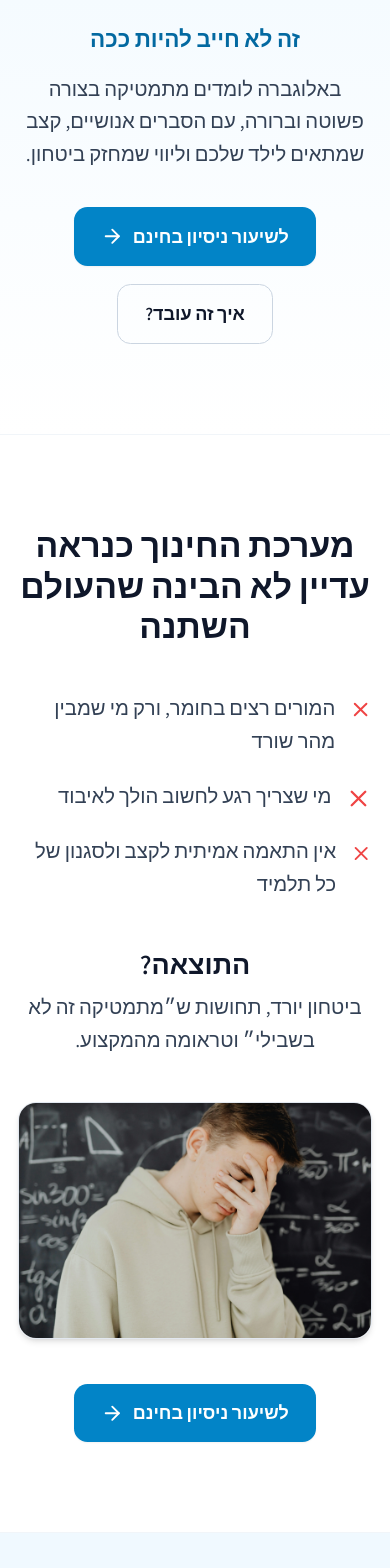
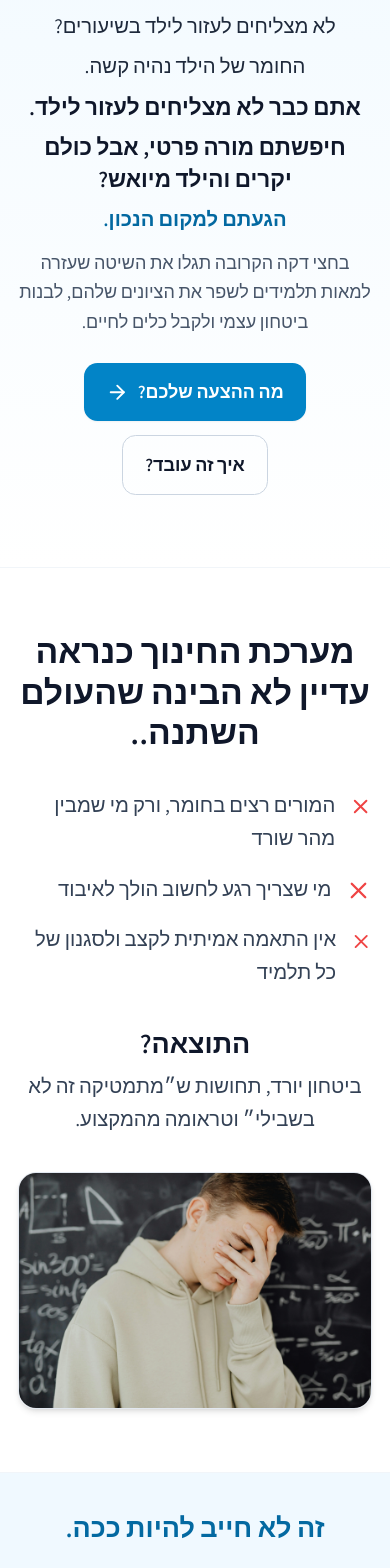
Before and after one commit to Roei2005/alogebra-parents-landing, a React (Vite) app: page / in a window 390 px wide. Shown: the part 220-1788 px from the top of the page. Built offline with nearby package versions, Linux system fonts and the light colour scheme.

Commit message:
Update Servicez.tsx

```diff
--- a/src/Servicez.tsx
+++ b/src/Servicez.tsx
@@ -2,7 +2,7 @@
 import React, { useEffect, useState } from "react";
 import { X, Check, ArrowRight } from "lucide-react";
 
-// תמונת התלמיד המיואש (להניח ב- src/assets/)
+// תמונת "תלמיד מיואש" — לשים ב- src/assets/
 import studentFrustrated from "./assets/pexels-karolina-grabowska-6256115.webp";
 
 export default function Servicez() {
@@ -12,37 +12,51 @@ export default function Servicez() {
     const onScroll = () => {
       const scrolled = window.scrollY;
       const total = document.documentElement.scrollHeight - window.innerHeight;
-      setShowFloat(scrolled / total > 0.1); // להציג כפתור צף לאחר ~10% גלילה
+      setShowFloat(scrolled / total > 0.1);
     };
     onScroll();
     window.addEventListener("scroll", onScroll, { passive: true });
     return () => window.removeEventListener("scroll", onScroll);
   }, []);
 
+  // אם שינית את הסיומת (png/jpg/webp) — עדכן כאן:
+  const teacherExtraImg = "/73388517-d675-4a3b-bdec-a667582ebbb9 (1).png";
+
   return (
     <main dir="rtl" className="min-h-screen bg-white text-slate-900">
-      {/* ===== HERO (הפתיח המקורי) ===== */}
-      <section className="bg-gradient-to-b from-sky-50 to-white py-20 md:py-24">
+      {/* ===== HERO (פתיח) ===== */}
+      <section className="bg-gradient-to-b from-sky-50 to-white py-16 md:py-18">
         <div className="max-w-5xl mx-auto px-4 text-center">
           <h1 className="text-4xl md:text-5xl font-extrabold text-slate-900">
             הילד חכם, אבל במתמטיקה משהו פשוט לא מתחבר?
           </h1>
-          <p className="mt-4 text-xl font-semibold text-sky-700">זה לא חייב להיות ככה</p>
-          <p className="mt-4 text-lg md:text-xl text-slate-700 max-w-2xl mx-auto leading-relaxed">
-            באלוגברה לומדים מתמטיקה בצורה פשוטה וברורה, עם הסברים אנושיים,
-            קצב שמתאים לילד שלכם וליווי שמחזק ביטחון.
-          </p>
 
-          <div className="mt-8 flex justify-center gap-4 flex-wrap">
+          {/* קופי חדש לפי הבקשה */}
+          <div className="mt-5 space-y-2 max-w-2xl mx-auto leading-relaxed">
+            <p className="text-lg md:text-xl text-slate-800">לא מצליחים לעזור לילד בשיעורים?</p>
+            <p className="text-lg md:text-xl text-slate-800">החומר של הילד נהיה קשה.</p>
+            <p className="text-xl md:text-2xl font-extrabold text-slate-900">אתם כבר לא מצליחים לעזור לילד.</p>
+            <p className="text-xl md:text-2xl font-extrabold text-slate-900">
+              חיפשתם מורה פרטי, אבל כולם יקרים והילד מיואש?
+            </p>
+            <p className="text-lg md:text-xl font-semibold text-sky-700">הגעתם למקום הנכון.</p>
+            <p className="pt-1 text-slate-600">
+              בחצי דקה הקרובה תגלו את השיטה שעזרה למאות תלמידים לשפר את הציונים שלהם, לבנות ביטחון עצמי
+              ולקבל כלים לחיים.
+            </p>
+          </div>
+
+          {/* כפתורים חדשים */}
+          <div className="mt-6 flex justify-center gap-3 flex-wrap">
             <a
-              href="#contact"
-              className="inline-flex items-center gap-2 bg-sky-600 hover:bg-sky-700 text-white font-semibold px-6 py-3 rounded-xl shadow-sm transition"
+              href="#start"
+              className="inline-flex items-center gap-2 bg-sky-600 hover:bg-sky-700 text-white font-semibold px-5 py-3 rounded-xl shadow-sm transition"
             >
-              לשיעור ניסיון בחינם <ArrowRight className="h-5 w-5" />
+              מה ההצעה שלכם? <ArrowRight className="h-5 w-5" />
             </a>
             <a
               href="#how"
-              className="inline-flex items-center gap-2 border border-slate-300 px-6 py-3 rounded-xl font-semibold hover:bg-slate-50 transition"
+              className="inline-flex items-center gap-2 border border-slate-300 px-5 py-3 rounded-xl font-semibold hover:bg-slate-50 transition"
             >
               איך זה עובד?
             </a>
@@ -50,16 +64,16 @@ export default function Servicez() {
         </div>
       </section>
 
-      {/* ===== מערכת החינוך (X אדומים + תמונת תלמיד) ===== */}
-      <section id="system" className="bg-white py-20 border-t border-slate-100">
+      {/* ===== מערכת החינוך ===== */}
+      <section id="system" className="bg-white py-14 md:py-16 border-t border-slate-100">
         <div className="max-w-6xl mx-auto px-4">
           <h2 className="text-3xl md:text-4xl font-extrabold text-center text-slate-900">
-            מערכת החינוך כנראה עדיין לא הבינה שהעולם השתנה
+            מערכת החינוך כנראה עדיין לא הבינה שהעולם השתנה..
           </h2>
 
-          <div className="mt-10 grid md:grid-cols-2 gap-10 items-center">
+          <div className="mt-8 grid md:grid-cols-2 gap-8 items-center">
             <div>
-              <ul className="space-y-5 text-lg md:text-xl text-slate-700 leading-relaxed">
+              <ul className="space-y-4 text-lg md:text-xl text-slate-700 leading-relaxed">
                 <li className="flex items-start gap-3">
                   <X className="mt-1 h-6 w-6 text-red-500" />
                   <span>המורים רצים בחומר, ורק מי שמבין מהר שורד</span>
@@ -74,7 +88,7 @@ export default function Servicez() {
                 </li>
               </ul>
 
-              <h3 className="mt-10 text-2xl font-extrabold text-center md:text-right text-slate-900">
+              <h3 className="mt-8 text-2xl font-extrabold text-center md:text-right text-slate-900">
                 התוצאה?
               </h3>
               <p className="mt-2 text-center md:text-right text-lg text-slate-700 leading-relaxed">
@@ -83,62 +97,44 @@ export default function Servicez() {
             </div>
 
             <div className="rounded-2xl overflow-hidden shadow-md border border-slate-200">
-              <img
-                src={studentFrustrated}
-                alt="תלמיד מתוסכל בכיתה"
-                className="w-full h-full object-cover"
-              />
+              <img src={studentFrustrated} alt="תלמיד מתוסכל בכיתה" className="w-full h-full object-cover" />
             </div>
-          </div>
-
-          {/* CTA אחרי 2 סקשנים */}
-          <div className="mt-10 flex justify-center">
-            <a
-              href="#contact"
-              className="inline-flex items-center gap-2 bg-sky-600 hover:bg-sky-700 text-white font-semibold px-6 py-3 rounded-xl shadow-sm transition"
-            >
-              לשיעור ניסיון בחינם <ArrowRight className="h-5 w-5" />
-            </a>
           </div>
         </div>
       </section>
 
-      {/* ===== נעים להכיר, רועי מזור (טקסט בלבד) ===== */}
-      <section id="about" className="bg-sky-50 py-20 border-t border-slate-100">
+      {/* ===== כותרת מעבר ===== */}
+      <section className="bg-sky-50 py-8 md:py-10 border-t border-slate-100">
+        <div className="max-w-5xl mx-auto px-4">
+          <h3 className="text-center text-2xl md:text-3xl font-extrabold text-sky-700">
+            זה לא חייב להיות ככה.
+          </h3>
+        </div>
+      </section>
+
+      {/* ===== נעים להכיר (ללא כפתור) ===== */}
+      <section id="about" className="bg-sky-50 py-14 md:py-16">
         <div className="max-w-4xl mx-auto px-4">
-          <h3 className="text-3xl md:text-4xl font-extrabold text-slate-900 text-center">
-            נעים להכיר, רועי מזור
-          </h3>
+          <h3 className="text-3xl md:text-4xl font-extrabold text-slate-900 text-center">נעים להכיר, רועי מזור</h3>
 
-        <p className="mt-3 text-lg font-semibold text-sky-700 text-center">
-            תאמינו או לא, עד גיל 16 לא הבנתי מתמטיקה
-          </p>
+          <p className="mt-3 text-lg font-semibold text-sky-700 text-center">תאמינו או לא, עד גיל 16 לא הבנתי מתמטיקה</p>
 
           <div className="mt-4 space-y-4 text-[1.1rem] text-slate-700 leading-relaxed text-center">
             <p>
-              חשבתי שאני גרוע בזה, והציונים לא היו בשיא. בכיתה י״א קרה שינוי — מורה מדהימה
-              הפכה אותי מתלמיד שלא אוהב ללמוד למי שמחכה לשיעור הבא.
+              חשבתי שאני גרוע בזה, והציונים לא היו בשיא. בכיתה י״א{" "}
+              <span className="font-bold text-slate-900">קרה שינוי</span>. מורה מדהימה הפכה אותי מתלמיד שלא אוהב
+              ללמוד למי שמחכה לשיעור הבא.
             </p>
             <p>
-              המטרה שלי היא להיות המורה הזה בשביל הילד שלכם. מבחינתי מתמטיקה היא לא רק מקצוע —
-              זו שליחות לעזור, לקדם, ולהצליח.
+              המטרה שלי היא להיות המורה הזה בשביל הילד שלכם. מבחינתי מתמטיקה היא לא רק מקצוע,
+              <span className="font-bold text-slate-900"> זו שליחות לעזור, לקדם, ולהצליח.</span>
             </p>
-          </div>
-
-          {/* CTA נוסף */}
-          <div className="mt-10 flex justify-center">
-            <a
-              href="#contact"
-              className="inline-flex items-center gap-2 bg-sky-600 hover:bg-sky-700 text-white font-semibold px-6 py-3 rounded-xl shadow-sm transition"
-            >
-              לשיעור ניסיון בחינם <ArrowRight className="h-5 w-5" />
-            </a>
           </div>
         </div>
       </section>
 
-      {/* ===== למה דווקא אני? ===== */}
-      <section className="bg-white py-20 border-t border-slate-100">
+      {/* ===== למה דווקא אני + מקום לתמונה + כפתור ===== */}
+      <section className="bg-white py-14 md:py-16 border-t border-slate-100">
         <div className="max-w-6xl mx-auto px-4">
           <h3 className="text-3xl md:text-4xl font-extrabold text-center">אז למה דווקא אני?</h3>
 
@@ -158,11 +154,30 @@ export default function Servicez() {
             <Bullet text="מעקב והתאמות בדרך" />
             <Bullet text="תקשורת שקופה עם הורים" />
           </div>
+
+          {/* מקום לתמונה + הוספת התמונה שנתת (אם מיקום/סיומת שונים — עדכן את המחרוזת teacherExtraImg) */}
+          <div className="mt-8 rounded-2xl overflow-hidden border border-slate-200 shadow-sm">
+            <img
+              src={teacherExtraImg}
+              alt="תמונה נוספת"
+              className="w-full h-full object-cover"
+            />
+          </div>
+
+          {/* CTA נוסף */}
+          <div className="mt-8 flex justify-center">
+            <a
+              href="#contact"
+              className="inline-flex items-center gap-2 bg-sky-600 hover:bg-sky-700 text-white font-semibold px-6 py-3 rounded-xl shadow-sm transition"
+            >
+              לשיעור ניסיון בחינם <ArrowRight className="h-5 w-5" />
+            </a>
+          </div>
         </div>
       </section>
 
-      {/* ===== איך זה עובד? ===== */}
-      <section id="how" className="bg-white py-20 border-t border-slate-100">
+      {/* ===== איך זה עובד? (רקע תכלת) ===== */}
+      <section id="how" className="bg-sky-50 py-14 md:py-16 border-t border-slate-100">
         <div className="mx-auto max-w-6xl px-4">
           <h3 className="text-3xl md:text-4xl font-extrabold text-center">אז איך זה עובד?</h3>
 
@@ -173,14 +188,14 @@ export default function Servicez() {
           </div>
 
           <div className="mt-6 grid gap-6 md:grid-cols-2">
-            <Step number={4} title="ליווי אישי" text="השיעור לא נגמר אחרי 50 דקות — זמינים 24/7 לשאלות" />
+            <Step number={4} title="ליווי אישי" text="השיעור לא נגמר אחרי 50 דקות, זמינים 24/7 לשאלות" />
             <Step number={5} title="מצליחים!" text="ביטחון עצמי, כלים להתמודדות וציונים גבוהים" />
           </div>
         </div>
       </section>
 
       {/* ===== איך מתחילים? ===== */}
-      <section id="start" className="bg-gradient-to-b from-sky-600 to-sky-700 text-white py-20">
+      <section id="start" className="bg-gradient-to-b from-sky-600 to-sky-700 text-white py-14 md:py-16">
         <div className="mx-auto max-w-6xl px-4">
           <h3 className="text-3xl md:text-4xl font-extrabold text-center">איך מתחילים?</h3>
 
@@ -217,10 +232,10 @@ export default function Servicez() {
         </div>
       </section>
 
-      {/* ===== טופס יצירת קשר ===== */}
-      <section id="contact" className="bg-white py-20">
+      {/* ===== יצירת קשר ===== */}
+      <section id="contact" className="bg-white py-14 md:py-16">
         <div className="mx-auto max-w-2xl px-4">
-          <h4 className="text-2xl md:text-3xl font-extrabold text-center">טופס קצר, דקה וסיימנו</h4>
+          <h4 className="text-2xl md:text-3xl font-extrabold text-center">מלאו את הטופס ונחזור אליכם בהקדם</h4>
 
           <form
             className="mt-8 space-y-5"
@@ -286,15 +301,15 @@ export default function Servicez() {
         </div>
       </footer>
 
-      {/* ===== כפתור צף במובייל ===== */}
+      {/* ===== כפתור צף (מוקטן 20–30%, טקסט מודגש יותר) ===== */}
       <a
         href="#contact"
-        className={`sm:hidden fixed right-3 top-[78%] z-50 inline-flex items-center gap-2 rounded-full bg-sky-400 px-4 py-3 text-white font-semibold shadow-lg transition-all ${
+        className={`sm:hidden fixed right-3 top-[78%] z-50 inline-flex items-center gap-2 rounded-full bg-sky-400 px-3 py-2 text-white font-bold text-sm md:text-base shadow-lg transition-all ${
           showFloat ? "opacity-100" : "opacity-0 pointer-events-none"
         }`}
-        aria-label="קביעת שיעור מהיר"
+        aria-label="לקביעת שיעור"
       >
-        קביעת שיעור מהיר <ArrowRight className="h-5 w-5" />
+        לקביעת שיעור <ArrowRight className="h-4 w-4" />
       </a>
     </main>
   );
```
